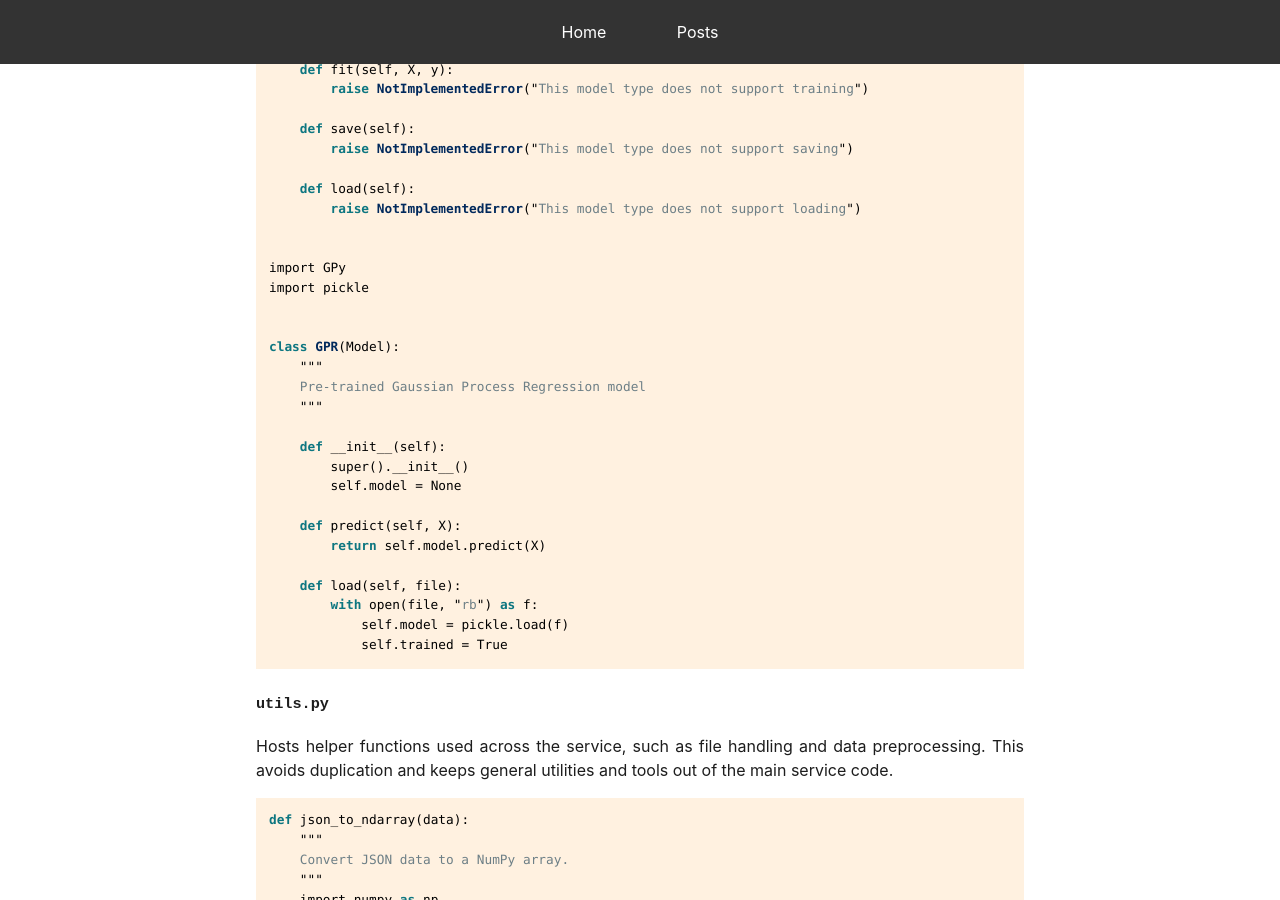
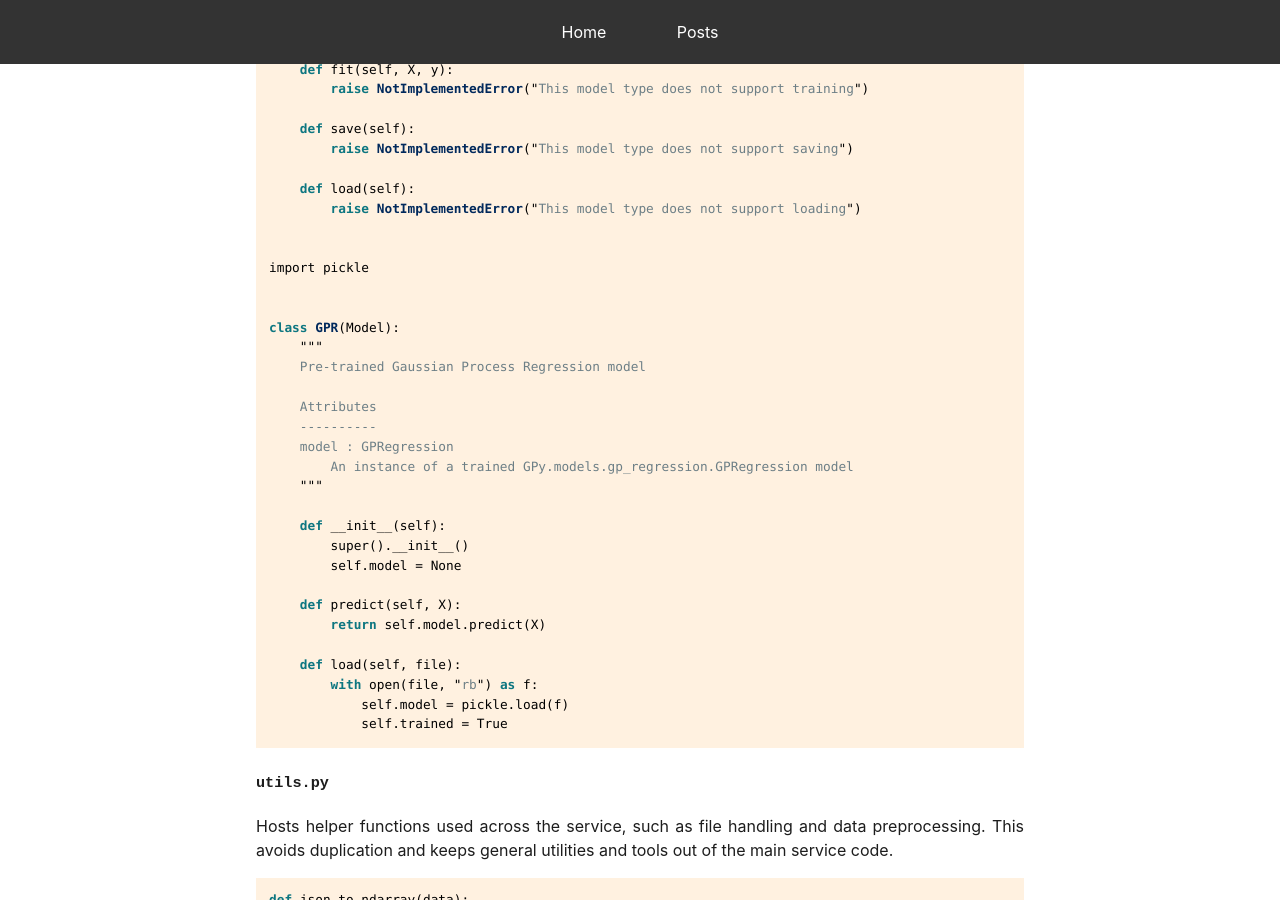
Before and after one commit to mark-hobbs/mark-hobbs.github.io, a Jekyll site: the page built from _posts/2025-04-15-model-deployment.md, in a window 1280 px wide and 900 px high, scrolled down 2941 px. Built offline with Jekyll 4.4.1, drawn with Linux system fonts in a browser that asks for light colours; formulas are drawn with MathJax 3.

Commit message:
General updates

```diff
--- a/_posts/2025-04-15-model-deployment.md
+++ b/_posts/2025-04-15-model-deployment.md
@@ -124,13 +124,17 @@ class Model(ABC):
         raise NotImplementedError("This model type does not support loading")
 
 
-import GPy
 import pickle
 
 
 class GPR(Model):
     """
     Pre-trained Gaussian Process Regression model
+
+    Attributes
+    ----------
+    model : GPRegression
+        An instance of a trained GPy.models.gp_regression.GPRegression model
     """
 
     def __init__(self):
```
